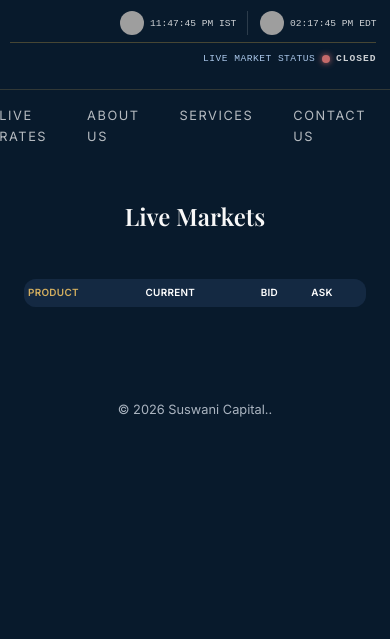
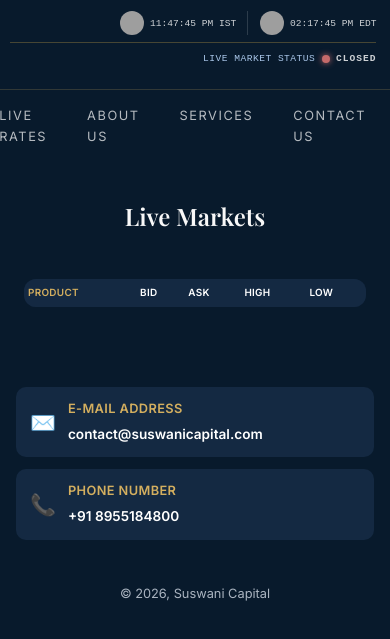
Before and after one commit to Shruti180606/suswani_capital_webside, a website: page public/index.html in a window 390 px wide. Shown: the part 251-890 px from the top of the page. Before the commit the page ends 844 px from the top, so only its background shows below. Drawn offline with nearby package versions, Linux system fonts and the light colour scheme; no server answers; grey boxes are pictures that could not be loaded.

Commit message:
Fix double + sign, remove CURRENT column from metals table, add email/phone contact strip, simplify footer copyright text, improve mobile table layout

```diff
--- a/public/index.html
+++ b/public/index.html
@@ -63,7 +63,6 @@
       <thead>
         <tr>
           <th>PRODUCT</th>
-          <th>CURRENT</th>
           <th>BID</th>
           <th>ASK</th>
           <th>HIGH</th>
@@ -77,8 +76,25 @@
   </section>
 </main>
 
+<div class="contact-strip">
+  <div class="contact-strip__item">
+    <span class="contact-strip__icon">✉️</span>
+    <div class="contact-strip__text">
+      <span class="contact-strip__label">E-MAIL ADDRESS</span>
+      <span class="contact-strip__value">contact@suswanicapital.com</span>
+    </div>
+  </div>
+  <div class="contact-strip__item">
+    <span class="contact-strip__icon">📞</span>
+    <div class="contact-strip__text">
+      <span class="contact-strip__label">PHONE NUMBER</span>
+      <span class="contact-strip__value">+91 8955184800</span>
+    </div>
+  </div>
+</div>
+
 <footer class="site-footer">
-  <p>&copy; <span id="year"></span> Suswani Capital..</p>
+  <p>&copy; <span id="year"></span>, Suswani Capital</p>
 </footer>
 
 <script src="status-bar.js"></script>
--- a/public/script.js
+++ b/public/script.js
@@ -233,8 +233,7 @@
   const hasBidAsk = item.bid != null && item.ask != null;
 
   row.innerHTML = `
-    <td class="product-cell">${item.label}${item.expiry ? ` <span class="product-expiry">${item.expiry}</span>` : ''}<span class="product-change change--${dir}">${hasChangeData ? `${sign}${formatSigned(change)} (${sign}${pct != null ? pct.toFixed(2) : '0.00'}%)` : '—'}</span></td>
-    <td><span class="price-cell price-cell--ltp" id="ltp-${item.id}">${formatPrice(ltp)}</span></td>
+    <td class="product-cell">${item.label}${item.expiry ? ` <span class="product-expiry">${item.expiry}</span>` : ''}<span class="product-change change--${dir}">${hasChangeData ? `${formatSigned(change)} (${sign}${pct != null ? pct.toFixed(2) : '0.00'}%)` : '—'}</span></td>
     <td>${hasBidAsk ? `<span class="price-cell" id="bid-${item.id}">${formatPrice(item.bid)}</span>` : '—'}</td>
     <td>${hasBidAsk ? `<span class="price-cell" id="ask-${item.id}">${formatPrice(item.ask)}</span>` : '—'}</td>
     <td class="ohl-cell">${item.high != null ? formatPrice(item.high) : '—'}</td>
@@ -243,10 +242,8 @@
 
   const prev = previousValues[item.id] || {};
   requestAnimationFrame(() => {
-    const ltpEl = row.querySelector(`#ltp-${item.id}`);
     const bidEl = row.querySelector(`#bid-${item.id}`);
     const askEl = row.querySelector(`#ask-${item.id}`);
-    if (prev.ltp !== undefined && prev.ltp !== ltp && ltpEl) flashBadge(ltpEl, ltp > prev.ltp ? 'up' : 'down');
     if (prev.bid !== undefined && prev.bid !== item.bid && bidEl) flashBadge(bidEl, item.bid > prev.bid ? 'up' : 'down');
     if (prev.ask !== undefined && prev.ask !== item.ask && askEl) flashBadge(askEl, item.ask > prev.ask ? 'up' : 'down');
   });
@@ -291,7 +288,7 @@
     <div class="metal-card__left">
       <div><span class="metal-card__symbol">${item.label}</span></div>
       <div class="metal-card__ltp" id="ltp-${item.id}">${formatPrice(ltp)}</div>
-      <div class="metal-card__change metal-card__change--${dir}">${hasChangeData ? `${sign}${formatSigned(change)} (${sign}${pct != null ? pct.toFixed(2) : '0.00'}%)` : '—'}</div>
+      <div class="metal-card__change metal-card__change--${dir}">${hasChangeData ? `${formatSigned(change)} (${sign}${pct != null ? pct.toFixed(2) : '0.00'}%)` : '—'}</div>
     </div>
     <div class="metal-card__right">
       <div class="metal-card__ohl">O:${formatPrice(item.open)} H:${formatPrice(item.high)} L:${formatPrice(item.low)}</div>
@@ -302,7 +299,6 @@
   const prev = previousValues[item.id] || {};
   requestAnimationFrame(() => {
     const ltpEl = card.querySelector(`#ltp-${item.id}`);
-    if (prev.ltp !== undefined && prev.ltp !== ltp && ltpEl) flashBadge(ltpEl, ltp > prev.ltp ? 'up' : 'down');
   });
   previousValues[item.id] = { ltp };
 
--- a/public/style.css
+++ b/public/style.css
@@ -887,22 +887,25 @@
 @media (max-width: 480px) {
   .metals-table th,
   .metals-table td {
-    padding: 8px 5px;
-    font-size: 0.7rem;
-  }
-  .metals-table th:nth-child(5),
-  .metals-table td:nth-child(5),
-  .metals-table th:nth-child(6),
-  .metals-table td:nth-child(6) {
-    display: none;
+    padding: 6px 4px;
+    font-size: 0.62rem;
   }
   .product-cell {
-    font-size: 0.75rem;
+    font-size: 0.66rem;
   }
   .product-expiry {
     display: block;
     margin-left: 0;
-    font-size: 0.65rem;
+    font-size: 0.56rem;
+  }
+  .product-change {
+    font-size: 0.58rem;
+  }
+  .ohl-cell {
+    font-size: 0.6rem;
+  }
+  .price-cell {
+    padding: 2px 4px;
   }
 }
 .ticker-wrap {
@@ -993,3 +996,47 @@
     font-size: 0.55rem;
   }
 }
+.contact-strip {
+  display: flex;
+  gap: 1.25rem;
+  flex-wrap: wrap;
+  max-width: 1100px;
+  margin: 2rem auto 0;
+  padding: 0 1.5rem;
+}
+.contact-strip__item {
+  flex: 1 1 260px;
+  display: flex;
+  align-items: center;
+  gap: 12px;
+  background: #142942;
+  border-radius: 10px;
+  padding: 16px 20px;
+}
+.contact-strip__icon {
+  font-size: 1.3rem;
+  flex-shrink: 0;
+}
+.contact-strip__text {
+  display: flex;
+  flex-direction: column;
+  gap: 4px;
+  min-width: 0;
+}
+.contact-strip__label {
+  color: #D4AF5F;
+  font-size: 0.8rem;
+  font-weight: 700;
+  letter-spacing: 0.03em;
+}
+.contact-strip__value {
+  color: #fff;
+  font-size: 1rem;
+  font-weight: 600;
+  word-break: break-word;
+}
+@media (max-width: 480px) {
+  .contact-strip { padding: 0 1rem; gap: 0.75rem; }
+  .contact-strip__item { padding: 12px 14px; }
+  .contact-strip__value { font-size: 0.85rem; }
+}
```
Also changed, not shown: public/about.html (+1 -1 lines), public/bank-nifty.html (+1 -1 lines), public/contact.html (+5 -3 lines), public/copper.html (+1 -1 lines), public/crude-oil.html (+1 -1 lines), public/detail.template.html (+1 -1 lines), public/gold.html (+1 -1 lines), public/nifty-50.html (+1 -1 lines), public/sensex.html (+1 -1 lines), public/services.html (+1 -1 lines), public/silver.html (+1 -1 lines), public/usd-inr.html (+1 -1 lines), public/zinc.html (+1 -1 lines).
